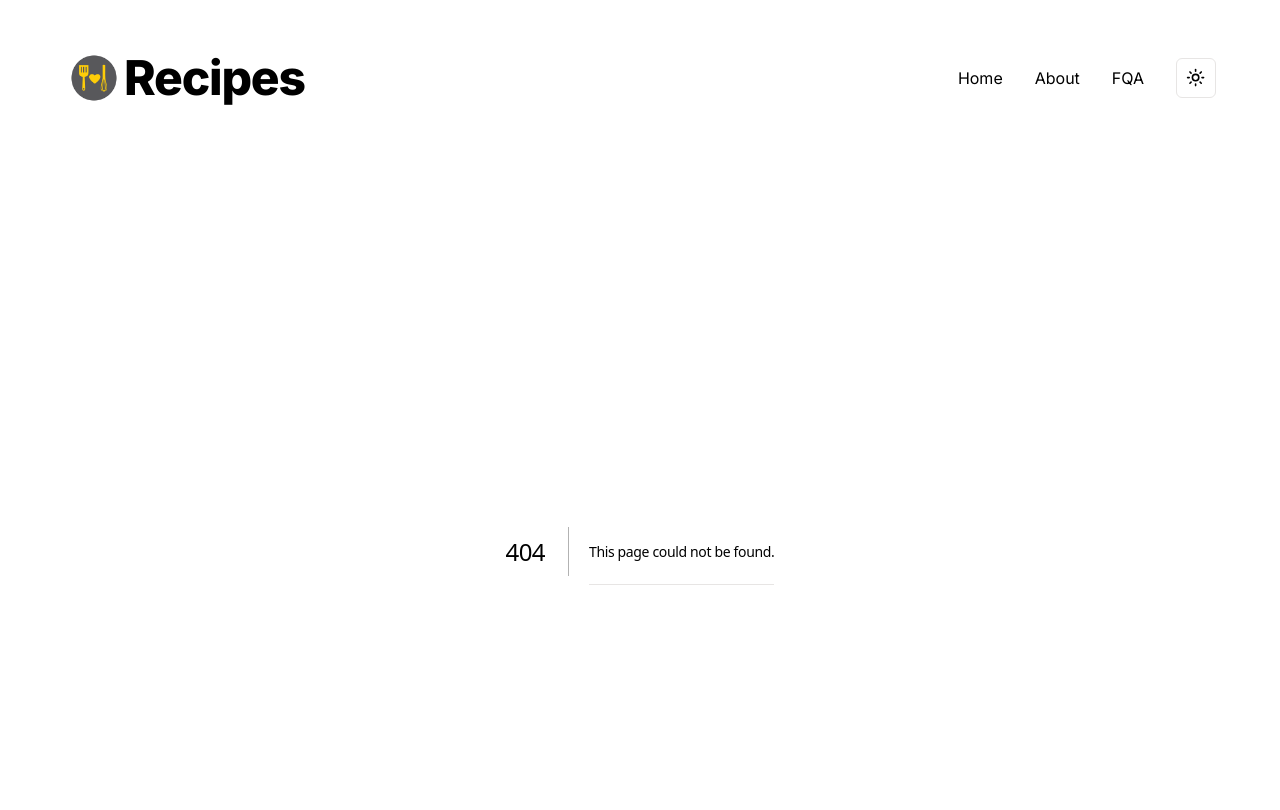
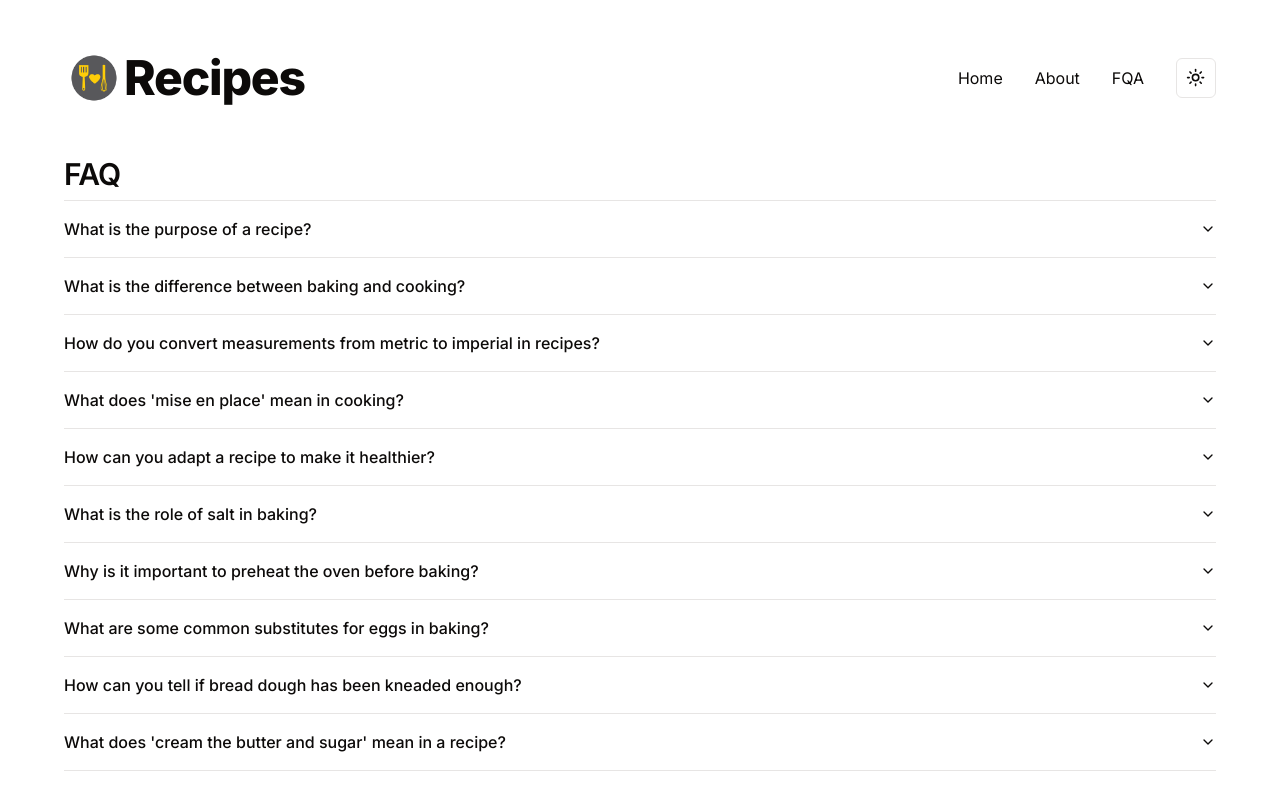
Before and after one commit to patriciasegantine/next-shadcn-recipes, a Next.js app: page /fqa in a window 1280 px wide. Before the commit this address had no page. Shown: the top 810 px of the page. Built offline with nearby package versions, Linux system fonts and the light colour scheme.

Commit message:
feat: add fqa questions

```diff
--- /dev/null
+++ b/src/app/fqa/page.tsx
@@ -0,0 +1,24 @@
+import { Accordion, AccordionContent, AccordionItem, AccordionTrigger, } from "@/components/ui/accordion"
+import { recipeFAQ } from "@/app/fqa/recipe-faq";
+
+export default function FQA() {
+  return (
+    <main>
+      <h2>FAQ</h2>
+
+      <Accordion type="single" collapsible>
+        {
+          recipeFAQ.map(item => (
+            <AccordionItem value={`item-${item.id}`} key={item.id}>
+              <AccordionTrigger>{item.question}</AccordionTrigger>
+              <AccordionContent>
+                {item.answer}
+              </AccordionContent>
+            </AccordionItem>
+          ))
+        }
+      </Accordion>
+    </main>
+
+  )
+}
--- /dev/null
+++ b/src/app/fqa/recipe-faq.tsx
@@ -0,0 +1,58 @@
+type RecipeFAQ = {
+  id: number;
+  question: string;
+  answer: string;
+};
+
+export const recipeFAQ: RecipeFAQ[] = [
+  {
+    id: 1,
+    question: "What is the purpose of a recipe?",
+    answer: "A recipe provides a set of instructions for preparing a specific dish, including a list of ingredients and step-by-step procedures. It helps ensure consistency in flavor and presentation."
+  },
+  {
+    id: 2,
+    question: "What is the difference between baking and cooking?",
+    answer: "Baking typically refers to preparing food in an oven, using dry heat, and is often associated with making bread, pastries, and desserts. Cooking is a broader term that encompasses various methods, including boiling, frying, grilling, and more."
+  },
+  {
+    id: 3,
+    question: "How do you convert measurements from metric to imperial in recipes?",
+    answer: "To convert metric to imperial measurements, use the following approximate conversions: 1 gram = 0.035 ounces, 1 kilogram = 2.2 pounds, 1 milliliter = 0.034 fluid ounces, 1 liter = 1.06 quarts."
+  },
+  {
+    id: 4,
+    question: "What does 'mise en place' mean in cooking?",
+    answer: "'Mise en place' is a French culinary term meaning 'everything in its place.' It refers to the practice of preparing and organizing all ingredients and tools before cooking."
+  },
+  {
+    id: 5,
+    question: "How can you adapt a recipe to make it healthier?",
+    answer: "To make a recipe healthier, consider reducing sugar and salt, using whole grains instead of refined ones, incorporating more vegetables, using lean proteins, and replacing unhealthy fats with healthier alternatives like olive oil."
+  },
+  {
+    id: 6,
+    question: "What is the role of salt in baking?",
+    answer: "Salt enhances the flavor of baked goods and helps to balance sweetness. It also strengthens the gluten network in dough, providing structure and texture."
+  },
+  {
+    id: 7,
+    question: "Why is it important to preheat the oven before baking?",
+    answer: "Preheating the oven ensures that food cooks evenly and starts at the right temperature. It helps achieve the desired texture and prevents undercooking or overcooking."
+  },
+  {
+    id: 8,
+    question: "What are some common substitutes for eggs in baking?",
+    answer: "Common egg substitutes in baking include applesauce, mashed bananas, yogurt, silken tofu, and commercial egg replacers. The choice depends on the recipe and desired texture."
+  },
+  {
+    id: 9,
+    question: "How can you tell if bread dough has been kneaded enough?",
+    answer: "Bread dough is adequately kneaded when it is smooth, elastic, and slightly tacky to the touch. You can also perform the 'windowpane test': stretch a small piece of dough; if it forms a thin, translucent membrane without tearing, it's ready."
+  },
+  {
+    id: 10,
+    question: "What does 'cream the butter and sugar' mean in a recipe?",
+    answer: "Creaming butter and sugar involves beating them together until they are light and fluffy. This process incorporates air into the mixture, which helps leaven baked goods, resulting in a lighter texture."
+  }
+];
--- /dev/null
+++ b/src/components/ui/accordion.tsx
@@ -0,0 +1,58 @@
+"use client"
+
+import * as React from "react"
+import * as AccordionPrimitive from "@radix-ui/react-accordion"
+import { ChevronDown } from "lucide-react"
+
+import { cn } from "@/lib/utils"
+
+const Accordion = AccordionPrimitive.Root
+
+const AccordionItem = React.forwardRef<
+  React.ElementRef<typeof AccordionPrimitive.Item>,
+  React.ComponentPropsWithoutRef<typeof AccordionPrimitive.Item>
+>(({ className, ...props }, ref) => (
+  <AccordionPrimitive.Item
+    ref={ref}
+    className={cn("border-b", className)}
+    {...props}
+  />
+))
+AccordionItem.displayName = "AccordionItem"
+
+const AccordionTrigger = React.forwardRef<
+  React.ElementRef<typeof AccordionPrimitive.Trigger>,
+  React.ComponentPropsWithoutRef<typeof AccordionPrimitive.Trigger>
+>(({ className, children, ...props }, ref) => (
+  <AccordionPrimitive.Header className="flex">
+    <AccordionPrimitive.Trigger
+      ref={ref}
+      className={cn(
+        "flex flex-1 items-center justify-between py-4 font-medium transition-all hover:underline [&[data-state=open]>svg]:rotate-180",
+        className
+      )}
+      {...props}
+    >
+      {children}
+      <ChevronDown className="h-4 w-4 shrink-0 transition-transform duration-200" />
+    </AccordionPrimitive.Trigger>
+  </AccordionPrimitive.Header>
+))
+AccordionTrigger.displayName = AccordionPrimitive.Trigger.displayName
+
+const AccordionContent = React.forwardRef<
+  React.ElementRef<typeof AccordionPrimitive.Content>,
+  React.ComponentPropsWithoutRef<typeof AccordionPrimitive.Content>
+>(({ className, children, ...props }, ref) => (
+  <AccordionPrimitive.Content
+    ref={ref}
+    className="overflow-hidden text-sm transition-all data-[state=closed]:animate-accordion-up data-[state=open]:animate-accordion-down"
+    {...props}
+  >
+    <div className={cn("pb-4 pt-0", className)}>{children}</div>
+  </AccordionPrimitive.Content>
+))
+
+AccordionContent.displayName = AccordionPrimitive.Content.displayName
+
+export { Accordion, AccordionItem, AccordionTrigger, AccordionContent }
```
